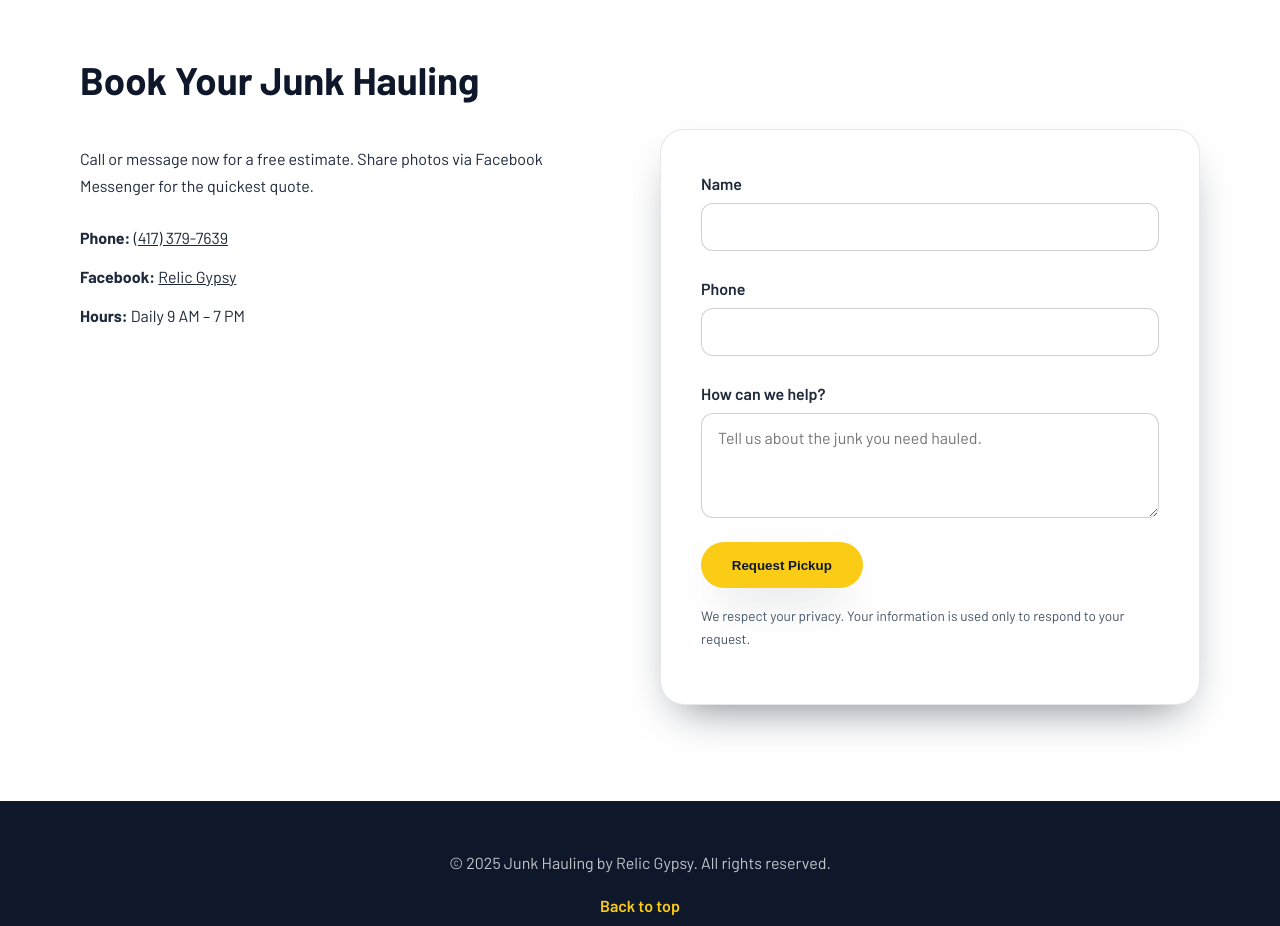
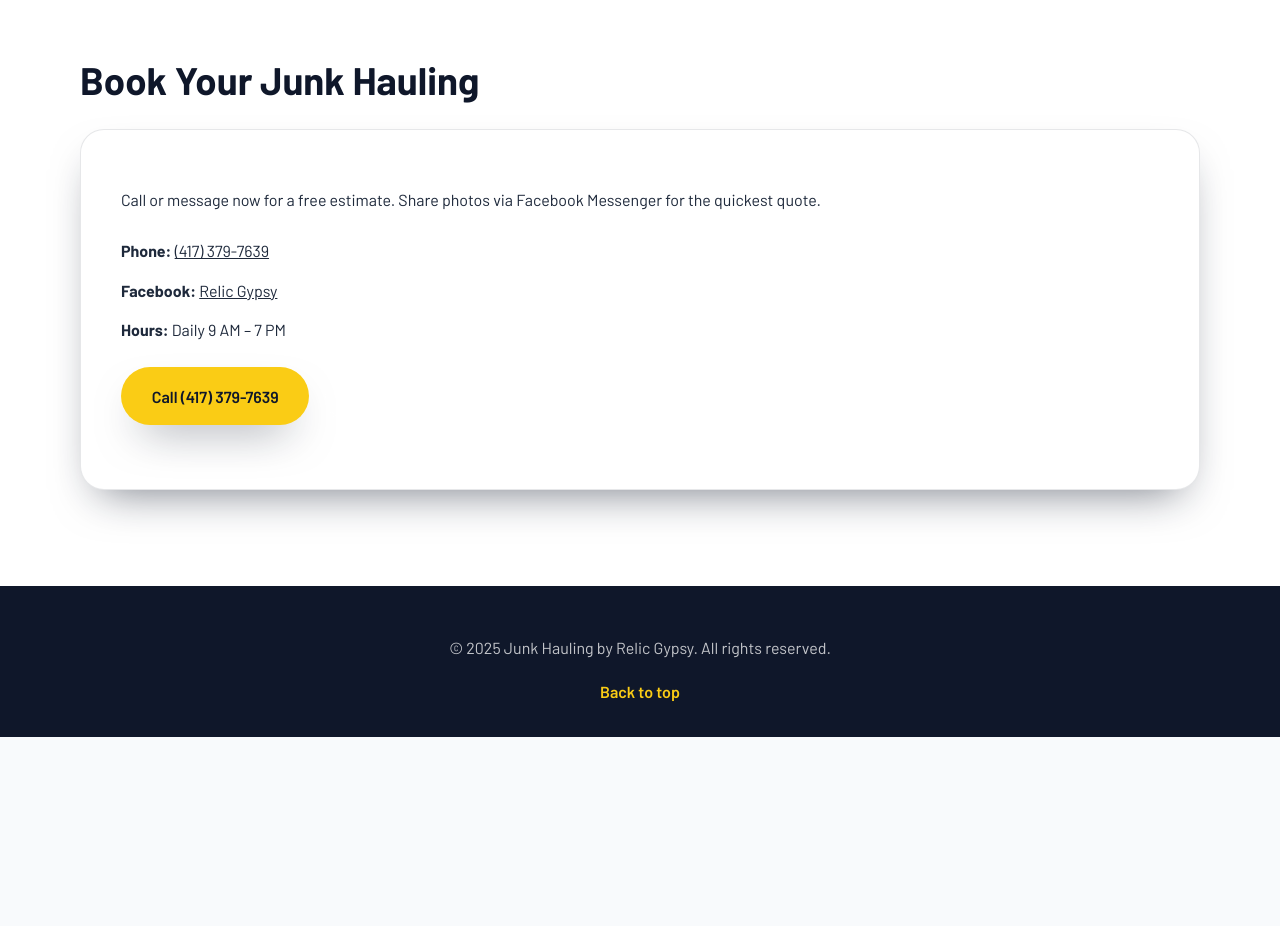
Before and after one commit to ScottBeeson/relicgypsy.github.io, a plain HTML site: page index.html in a window 1280 px wide. Shown: the part 3300-4226 px from the top of the page. After the commit the page ends 4037 px from the top, so only its background shows below. Drawn offline with Linux system fonts and the light colour scheme.

Commit message:
Remove contact form and emphasize direct contact options

```diff
--- a/assets/css/styles.css
+++ b/assets/css/styles.css
@@ -270,6 +270,15 @@ section .intro {
   display: grid;
   gap: 2.5rem;
   align-items: start;
+  grid-template-columns: minmax(0, 1fr);
+}
+
+.contact-card {
+  background: var(--color-white);
+  border-radius: 24px;
+  padding: 2.5rem;
+  border: 1px solid var(--color-border);
+  box-shadow: var(--shadow-soft);
 }
 
 .contact-info ul {
@@ -280,60 +289,8 @@ section .intro {
   gap: 0.75rem;
 }
 
-.contact-form {
-  background: var(--color-white);
-  border-radius: 24px;
-  padding: 2.5rem;
-  border: 1px solid var(--color-border);
-  box-shadow: var(--shadow-soft);
-}
-
-.form-group {
-  display: grid;
-  gap: 0.35rem;
-  margin-bottom: 1.5rem;
-}
-
-label {
-  font-weight: 600;
-  color: var(--color-slate);
-}
-
-input,
-textarea {
-  width: 100%;
-  padding: 0.85rem 1rem;
-  border-radius: 12px;
-  border: 1px solid rgba(15, 23, 42, 0.2);
-  font-size: 1rem;
-  font-family: inherit;
-  transition: border-color 0.2s ease, box-shadow 0.2s ease;
-}
-
-input:focus,
-textarea:focus {
-  border-color: var(--color-blue);
-  box-shadow: 0 0 0 3px rgba(29, 78, 216, 0.2);
-  outline: none;
-}
-
-textarea {
-  resize: vertical;
-}
-
-.button[type="submit"],
-.contact-form .button {
-  width: fit-content;
-}
-
-.hidden {
-  display: none !important;
-}
-
-.privacy {
-  font-size: 0.85rem;
-  color: var(--color-muted);
-  margin-top: 1rem;
+.contact-info .cta-group {
+  margin-top: 1.5rem;
 }
 
 .site-footer {
@@ -358,10 +315,6 @@ textarea {
   .area-grid {
     grid-template-columns: 1fr 1fr;
   }
-
-  .contact-grid {
-    grid-template-columns: 1fr 1fr;
-  }
 }
 
 @media (max-width: 600px) {
--- a/index.html
+++ b/index.html
@@ -173,32 +173,18 @@
       <div class="container">
         <h2>Book Your Junk Hauling</h2>
         <div class="contact-grid">
-          <div class="contact-info">
+          <div class="contact-info contact-card">
             <p>Call or message now for a free estimate. Share photos via Facebook Messenger for the quickest quote.</p>
             <ul>
               <li><strong>Phone:</strong> <a href="tel:+14173797639">(417) 379-7639</a></li>
               <li><strong>Facebook:</strong> <a href="https://m.facebook.com/RelicGypsy/" target="_blank" rel="noopener">Relic Gypsy</a></li>
               <li><strong>Hours:</strong> Daily 9&nbsp;AM – 7&nbsp;PM</li>
             </ul>
+            <div class="cta-group">
+              <a class="button primary" href="tel:+14173797639">Call (417) 379-7639</a>
+              <a class="button secondary" href="https://m.facebook.com/RelicGypsy/" target="_blank" rel="noopener">Message on Facebook</a>
+            </div>
           </div>
-          <form class="contact-form" action="https://formsubmit.co/your-email" method="POST">
-            <input type="hidden" name="_subject" value="New Junk Hauling Inquiry" />
-            <input type="text" name="_honey" class="hidden" aria-hidden="true" tabindex="-1" autocomplete="off">
-            <div class="form-group">
-              <label for="name">Name</label>
-              <input id="name" name="name" type="text" autocomplete="name" required>
-            </div>
-            <div class="form-group">
-              <label for="phone">Phone</label>
-              <input id="phone" name="phone" type="tel" autocomplete="tel" required>
-            </div>
-            <div class="form-group">
-              <label for="message">How can we help?</label>
-              <textarea id="message" name="message" rows="4" placeholder="Tell us about the junk you need hauled." required></textarea>
-            </div>
-            <button type="submit" class="button primary">Request Pickup</button>
-            <p class="privacy">We respect your privacy. Your information is used only to respond to your request.</p>
-          </form>
         </div>
       </div>
     </section>
```
